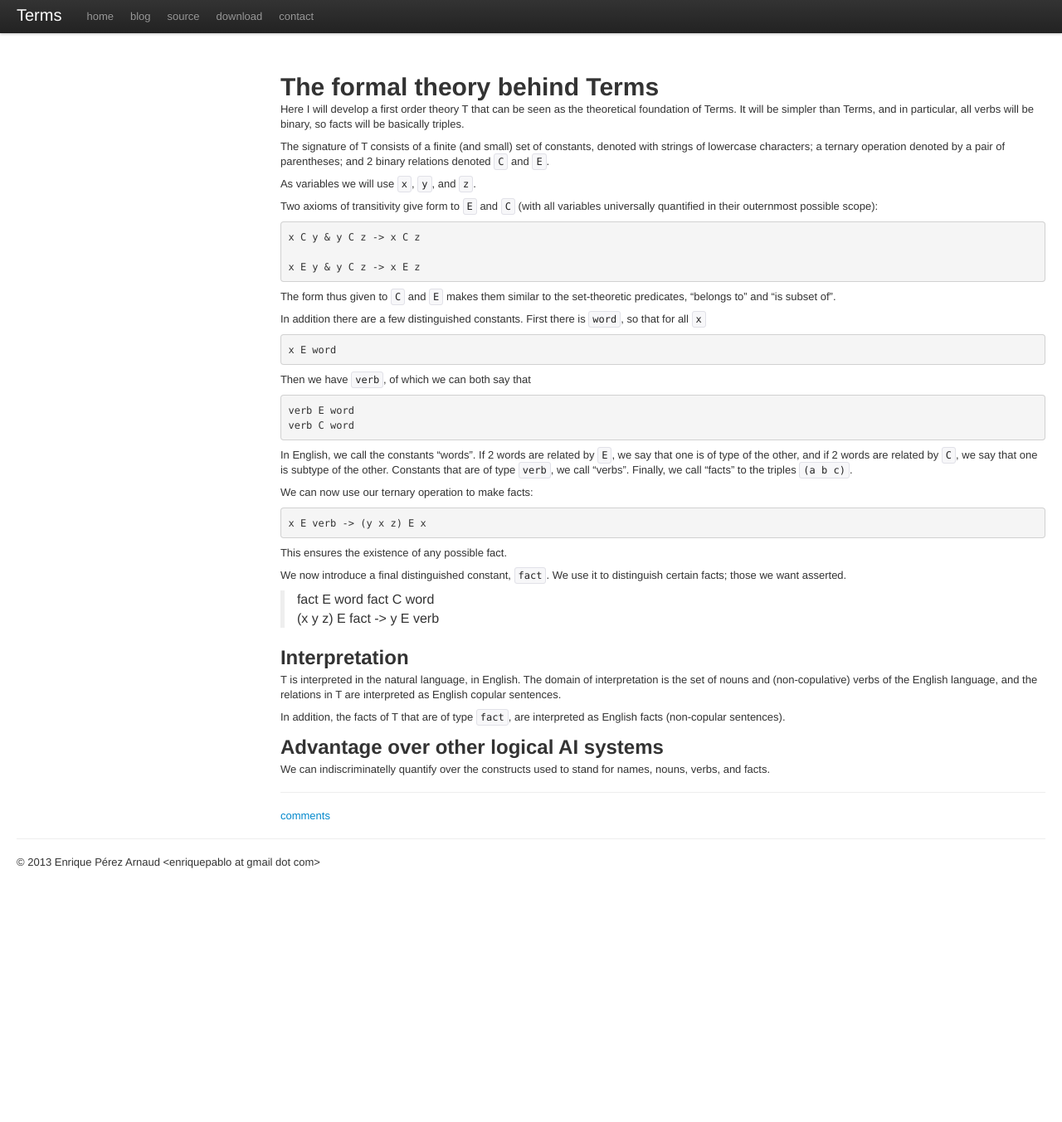
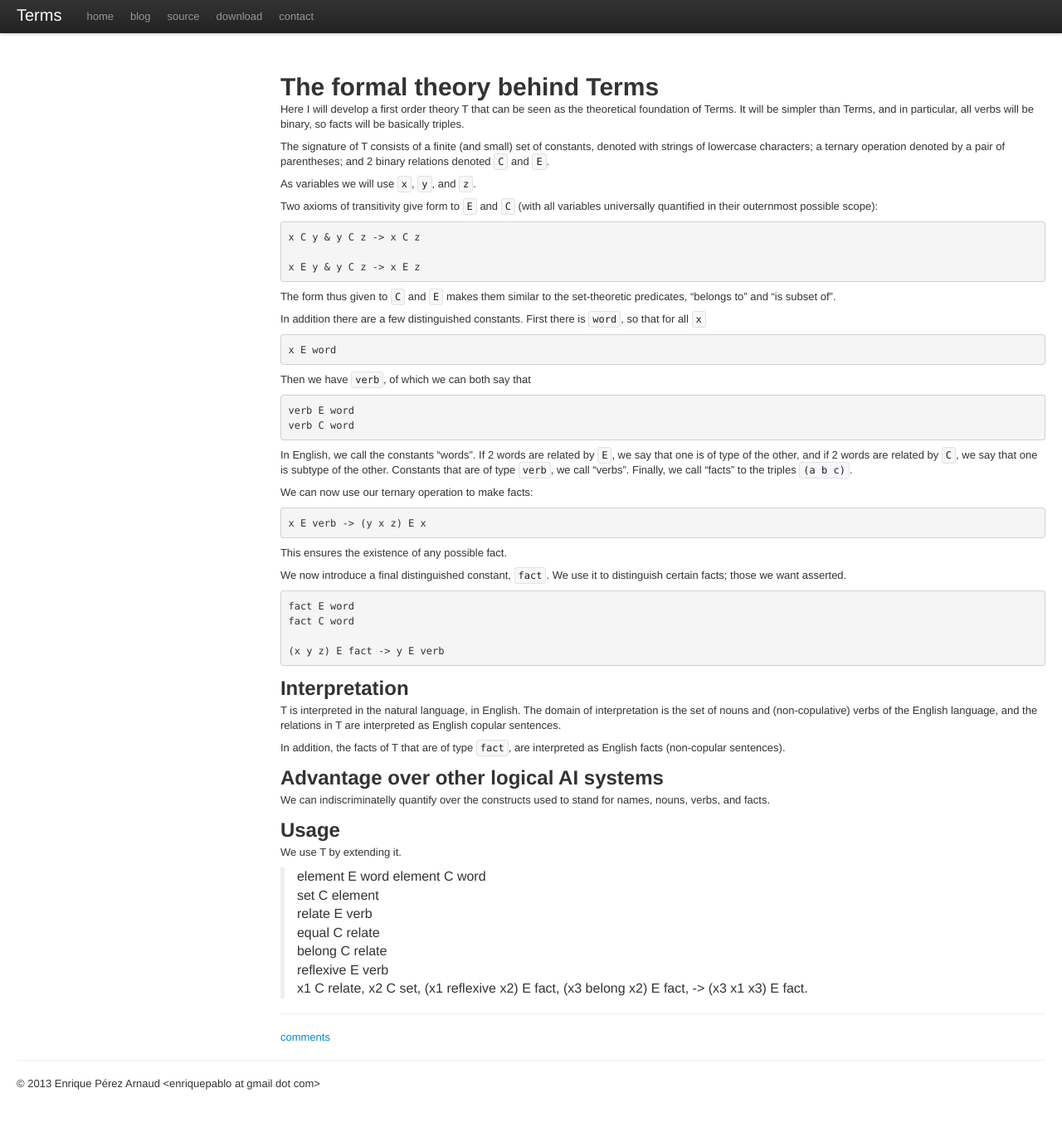
Before and after one commit to enriquepablo/terms, a Sphinx documentation site: the page built from doc/theory.rst, in a window 1280 px wide and 1365 px high. Shown: the top 1353 px of the window at 83% size. Built offline with Sphinx 7.4.7, drawn with Linux system fonts in a browser that asks for light colours; pages that are not in the unit, such as notebooks, are missing from menus; comment, search, counter and statistics services are not loaded.

Commit message:
documentation #85

```diff
--- a/doc/theory.rst
+++ b/doc/theory.rst
@@ -53,7 +53,7 @@ This ensures the existence of any possible fact.
 
 We now introduce a final distinguished constant, ``fact``.
 We use it to distinguish certain facts;
-those we want asserted.
+those we want asserted. ::
 
   fact E word
   fact C word
@@ -76,3 +76,28 @@ Advantage over other logical AI systems
 
 We can indiscriminatelly quantify over the constructs used to
 stand for names, nouns, verbs, and facts.
+
+Usage
+-----
+
+We use T by extending it.
+
+   element E word
+   element C word
+
+   set C element
+
+   relate E verb
+
+   equal C relate
+
+   belong C relate
+
+   reflexive E verb
+
+   x1 C relate,
+   x2 C set,
+   (x1 reflexive x2) E fact,
+   (x3 belong x2) E fact,
+   ->
+   (x3 x1 x3) E fact.
```
